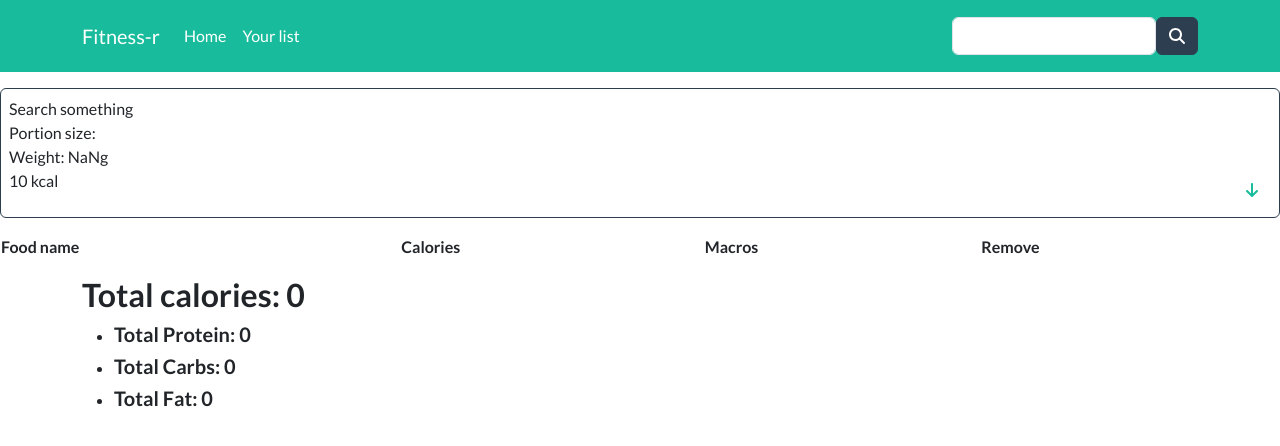
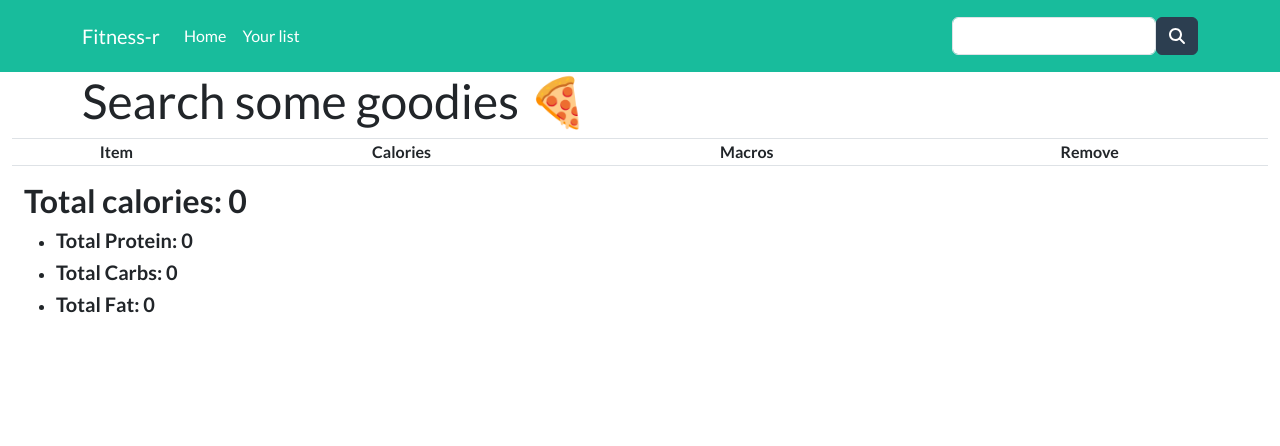
Before and after one commit to Ricardo-we/fitness-r, a React (Create React App) app: page /your-food-list in a window 1280 px wide. Shown: the top 446 px of the page. Built offline with nearby package versions, Linux system fonts and the light colour scheme.

Commit message:
Changed some styles

```diff
--- a/src/css/FoodItem.css
+++ b/src/css/FoodItem.css
@@ -17,7 +17,7 @@
     height: 0px;
     display: flex;
     flex-direction: row;
-    justify-content: space-evenly;
+    justify-content: space-around;
     align-items: flex-start;
     flex-wrap: wrap;
     text-overflow: ellipsis;
@@ -25,18 +25,18 @@
 }
 
 .details-container-open {
-    height: 300px;
+    height: 350px;
 }
 
-@media screen and (max-width: 700px) {
+@media screen and (max-width: 778px) {
     .details-container-open {
         height: 500px;
     }
 }
 
-@media screen and (max-width: 400px) {
+@media screen and (max-width: 423px) {
     .details-container-open {
-        height: 500px;
-        overflow-y: scroll;
+        height: 700px;
+        /* overflow-y: scroll; */
     }
 }
--- a/src/views/components/FoodItem.jsx
+++ b/src/views/components/FoodItem.jsx
@@ -40,15 +40,12 @@ function FoodItem({ food, onAddFunc }) {
         : setDetailsVisible(true)
     }
 
-
+    if(foodName){
         return (
             <div className="rounded container-xxl border border-primary my-3 p-2 d-flex flex-row justify-content-between flex-wrap">
+            {/* FOOD MAIN DATA, CALORIES, NAME */}
             <div>
-                {
-                    food.loading?
-                        <FontAwesomeIcon className="fa-spin" style={{fontSize: 30}} icon={faSpinner}/>
-                    : foodName? foodName : 'Search something'
-                }
+                {foodName}
                 <p>
                     Portion size: {food.gmwt_desc1}
                     <br />
@@ -61,10 +58,12 @@ function FoodItem({ food, onAddFunc }) {
             <button
                 onClick={handleDetailsVisible}
                 className={detailsVisible? "btn btn-link details-btn details-btn-close" : "btn btn-link details-btn"}
+                style={{alignSelf: 'center'}}
                 >
                 <FontAwesomeIcon icon={faArrowDown}/>
             </button>
 
+            {/* FOOD DETAILS SECTION */}
             <div className={detailsVisible? "details-container details-container-open" : 'details-container'}>
                     <div style={{width: '50%', height: '300px', position: 'relative'}}>
                         <Pie options={pieOptions} data={data}/>
@@ -87,7 +86,7 @@ function FoodItem({ food, onAddFunc }) {
                             <li>cholestrl: {food.cholestrl}mg</li>
                         </ul>
                     </div>
-                <button title="Add to food list" className="btn btn-outline-primary mt-5" onClick={() => {
+                    <button title="Add to food list" style={{alignSelf: 'center'}} className="btn btn-outline-primary" onClick={() => {
                         addFood(food)
                         onAddFunc()
                     }}>
@@ -97,5 +96,17 @@ function FoodItem({ food, onAddFunc }) {
             </div>
         );
     }
+    return (
+        <div className="container">
+            {food.loading?
+                <h1>
+                    <FontAwesomeIcon className="fa-spin" style={{fontSize: 30}} icon={faSpinner}/>
+                </h1>
+            : <h1> Search some goodies 🍕</h1>
+            }
+
+        </div>
+    )
+}
 
 export default FoodItem;
--- a/src/views/components/UserFoodListTable.jsx
+++ b/src/views/components/UserFoodListTable.jsx
@@ -19,37 +19,31 @@ function UserFoodListTable({ foodList, onDeleteAction }) {
     });
 
     return (
-        <div className="table-responsive-md">
-            <table className="table">
-                <thead>
-                    <th>
-                        Food name
-                    </th>
-                    <th>
-                        Calories
-                    </th>
-                    <th>
-                        Macros
-                    </th>
-                    <th>
-                        Remove
-                    </th>
+        <div className="container-xxl">
+            <table className="table table-hover table-bordered">
+                <thead className="text-center">
+                    <th>Item</th>
+                    <th>Calories</th>
+                    <th>Macros</th>
+                    <th>Remove</th>
                 </thead>
-                <tbody>
+                <tbody className="text-center">
                     {foodList.map( (food, index) =>(
                         <tr>
-                            <td style={{maxWidth: 120}}>{rewriteCorrectly(food.shrt_desc)}</td>
+                            <td style={{maxWidth: 120, wordBreak: 'break-word'}}>
+                                {rewriteCorrectly(food.shrt_desc)}
+                            </td>
                             <td>{food.energ_kcal}</td>
                             <td>
-                                protein: {food.protein},
+                                protein: {food.protein}g
                                 <br />
-                                carbs: {food.carbohydrt},
+                                carbs: {food.carbohydrt}g
                                 <br />
-                                fat: {food.lipid_tot},
+                                fat: {food.lipid_tot}g
                             </td>
-                            <td>
+                            <td >
                                 <button
-                                    className="btn btn-outline-danger"
+                                    className="btn btn-outline-danger ms-2"
                                     onClick={() => {
                                         deleteFood(index)
                                         onDeleteAction()
@@ -62,7 +56,8 @@ function UserFoodListTable({ foodList, onDeleteAction }) {
                     ))}
                 </tbody>
             </table>
-            <div className="container">
+
+            <div className="container-xxl">
                 <h3><strong>Total calories: {Math.floor(totalCalories)}</strong></h3>
                 <ul>
                     <li>
@@ -76,7 +71,6 @@ function UserFoodListTable({ foodList, onDeleteAction }) {
                     </li>
                 </ul>
             </div>
-
         </div>
     );
 }
```
Lines whose indentation alone changed are shown as unchanged.
